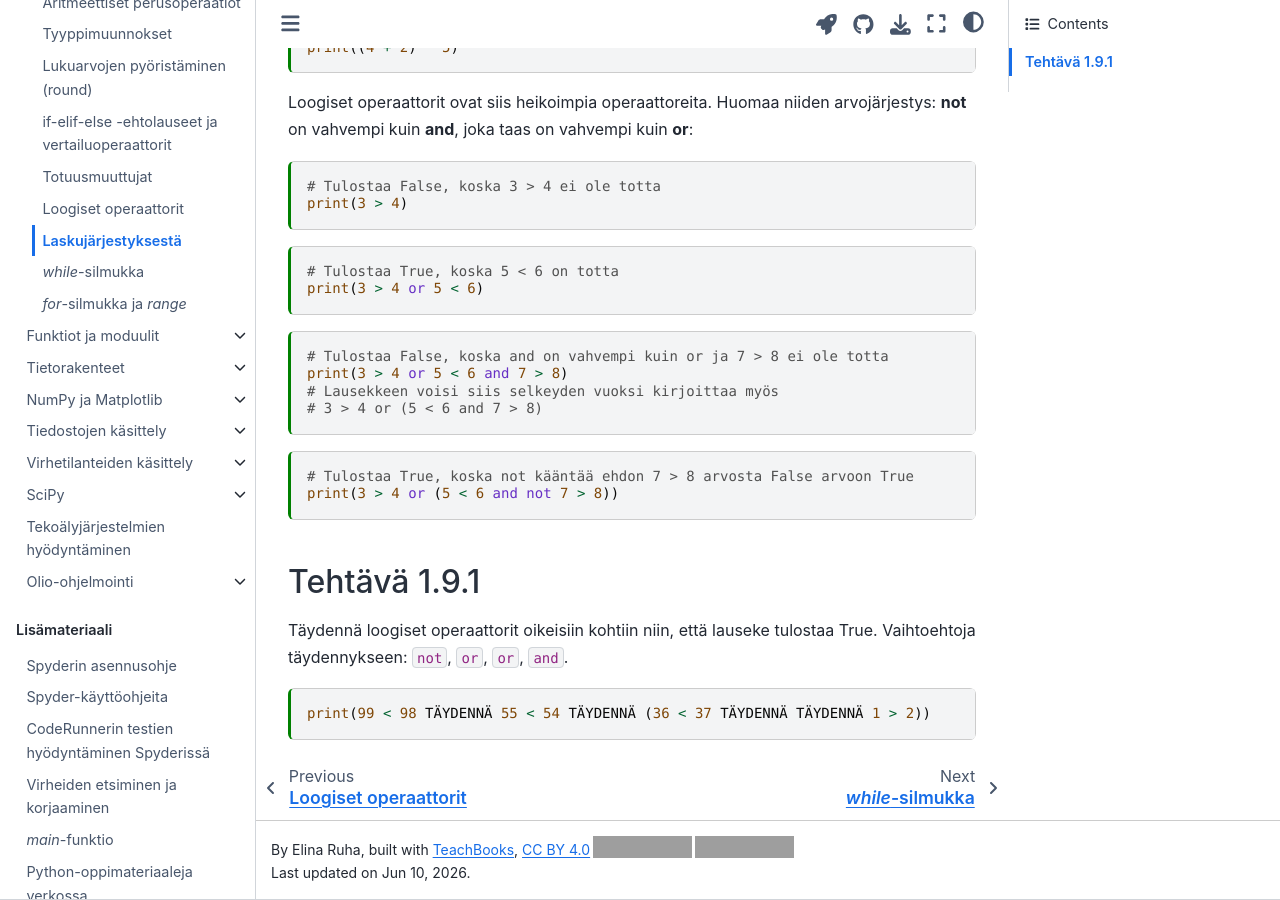
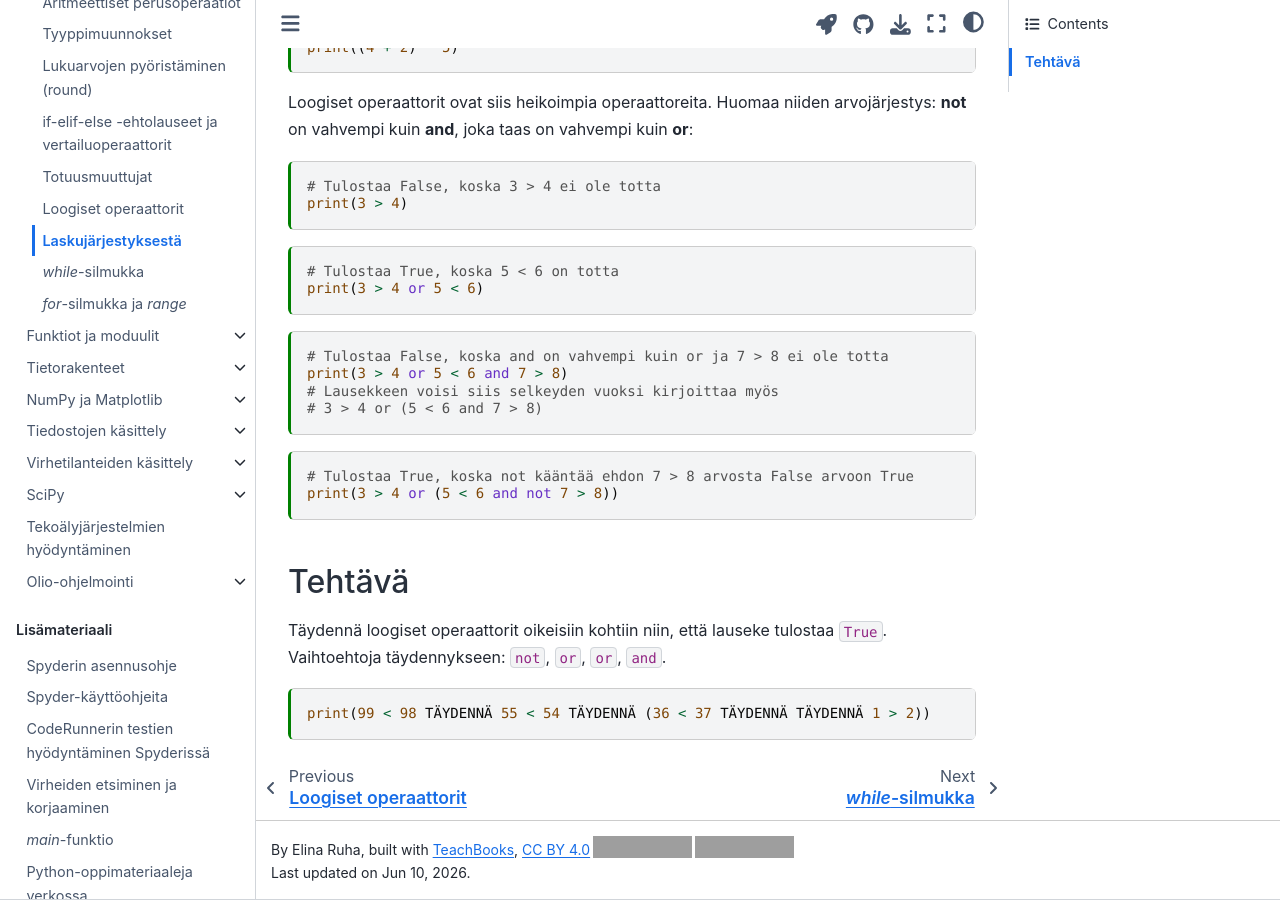
Before and after one commit to elina-ruha/CHEM-ohjelmointikurssikirja-test, a Jupyter Book: the page built from book/perusteet/laskujarjestys.md, in a window 1280 px wide and 900 px high, scrolled down 799 px. Built offline with Jupyter Book 1.0.4 settings and Sphinx 7.4.7 and the Sphinx Book theme 1.1.4, drawn with Linux system fonts in a browser that asks for light colours; comment, search, counter and statistics services are not loaded; grey boxes are pictures that could not be loaded.

Commit message:
Update laskujarjestys.md

````diff
--- a/book/perusteet/laskujarjestys.md
+++ b/book/perusteet/laskujarjestys.md
@@ -52,8 +52,8 @@ print(3 > 4 or 5 < 6 and 7 > 8)
 # Tulostaa True, koska not kääntää ehdon 7 > 8 arvosta False arvoon True
 print(3 > 4 or (5 < 6 and not 7 > 8))
 ```
-### Tehtävä 1.9.1
-Täydennä loogiset operaattorit oikeisiin kohtiin niin, että lauseke tulostaa True. Vaihtoehtoja täydennykseen: `not`, `or`, `or`, `and`.
+### Tehtävä
+Täydennä loogiset operaattorit oikeisiin kohtiin niin, että lauseke tulostaa `True`. Vaihtoehtoja täydennykseen: `not`, `or`, `or`, `and`.
 ```{code-cell} ipython3
 print(99 < 98 TÄYDENNÄ 55 < 54 TÄYDENNÄ (36 < 37 TÄYDENNÄ TÄYDENNÄ 1 > 2))
 ```
````
